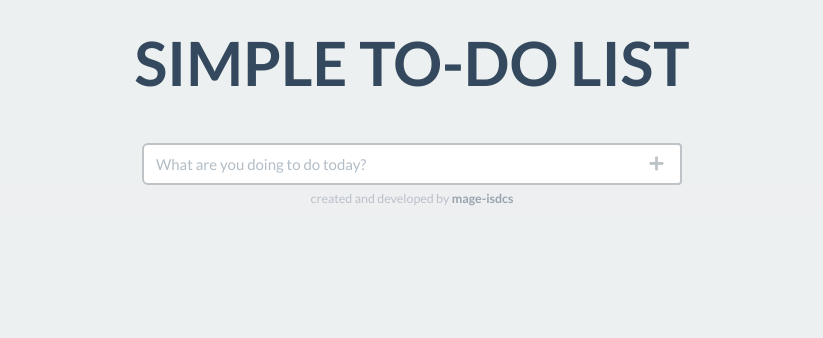
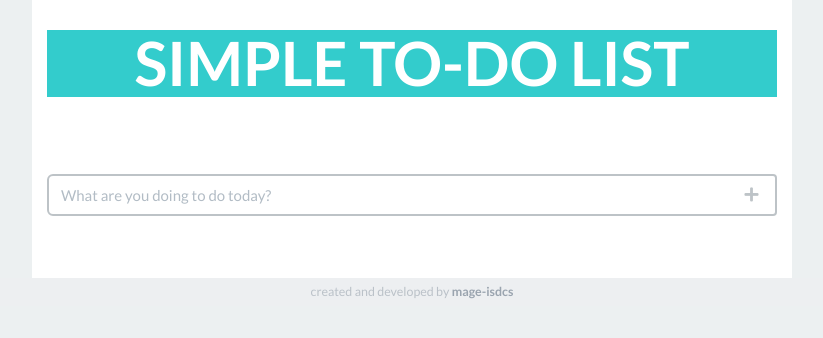
Before and after one commit to jmdranola/todo-pylist, a Flask app: page /templates/ in a window 1280 px wide. Shown: the top 338 px of the page, without its empty margins (228-1051 px from the left). Run offline with Flask 2, Linux system fonts and the light colour scheme; some libraries are stand-ins or nearby versions.

Commit message:
Added functionalities version 2

```diff
--- a/app/static/style.css
+++ b/app/static/style.css
@@ -4,3 +4,12 @@
 .strike {
 		  text-decoration: line-through;
 		}
+
+.full-block{
+	color: white;
+	background: #33cccc;
+	display: block;
+	width: 100%;
+	height: 100%;
+	padding: 5% auto;
+}
--- a/app/templates/index.html
+++ b/app/templates/index.html
@@ -2,7 +2,7 @@
 <html lang="en">
 	<head>
 	 	<meta charset="utf-8">
-	 	<title>Practice 3 v3</title>
+	 	<title>To Do List | Python Practice No. 3</title>
 		<meta name="viewport" content="width=device-width, initial-scale=1.0">
 
 		<!-- Loading Bootstrap -->
@@ -23,13 +23,21 @@
 
 	<body>
  	<div class="container">
+
+		<div class="col-xs-2"></div>
+		<div class="col-xs-8" style="background: white">
+
 		<center>
-  		<h1>SIMPLE TO-DO LIST</h1>
-  	</center>
-		<div class="col-xs-3"></div>
-		<div class="col-xs-6">
+			<h1 class="full-block">SIMPLE TO-DO LIST</h1>
+		</center>
+		<br />
 
+		  <form id="form-todo-list">
+		    <div id="todo-list" class="todo-list">
 
+		    </div>
+
+		  </form>
 
   		<form id="form-add-todo" class="form-add-todo">
 		    <label for="todo"></label>
@@ -47,17 +55,10 @@
 
 		  </form>
 
-		  <form id="form-todo-list">
-		    <div id="todo-list" class="todo-list">
-
-		    </div>
-
-		  </form>
-
-
-
+		  <br />
+		  <br />
   	</div>
-  	<div class="col-xs-3"></div>
+  	<div class="col-xs-2"></div>
  	</div><!-- /.container -->
 
  	<div class="container">
```
